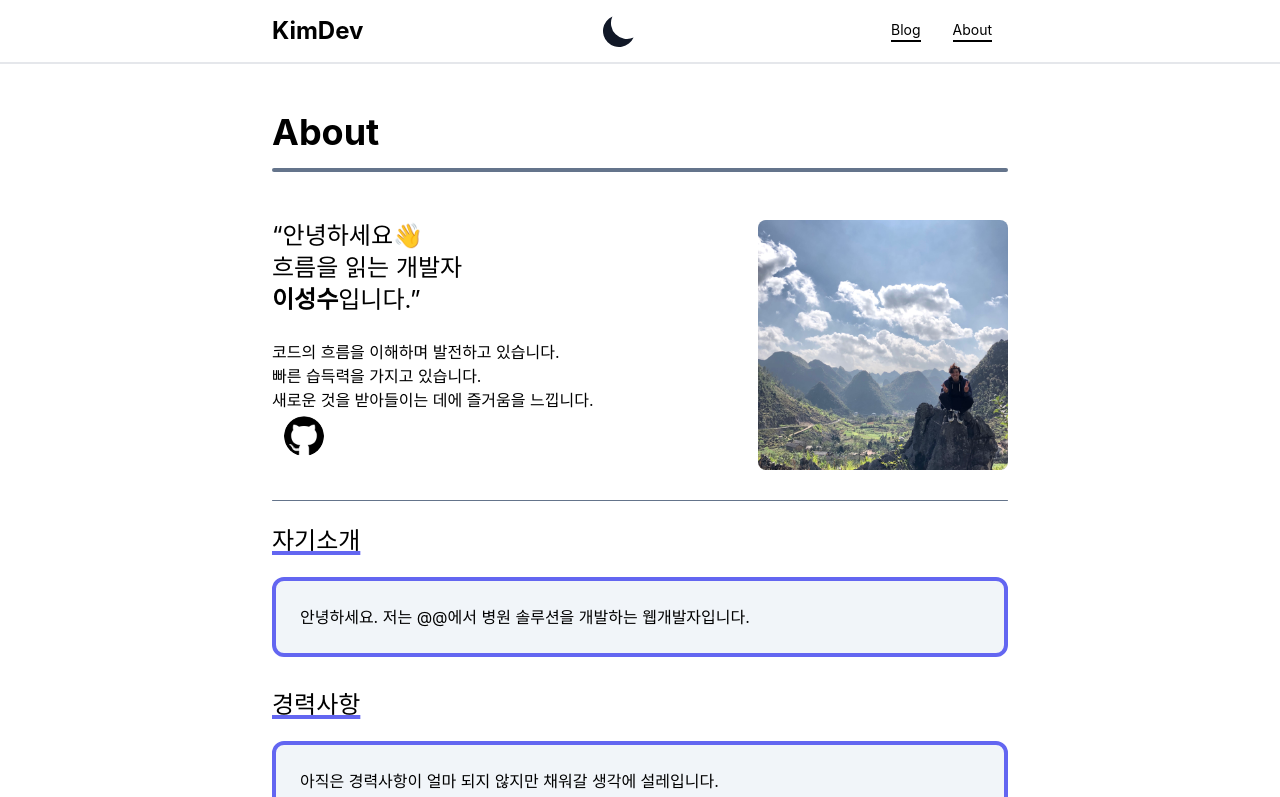
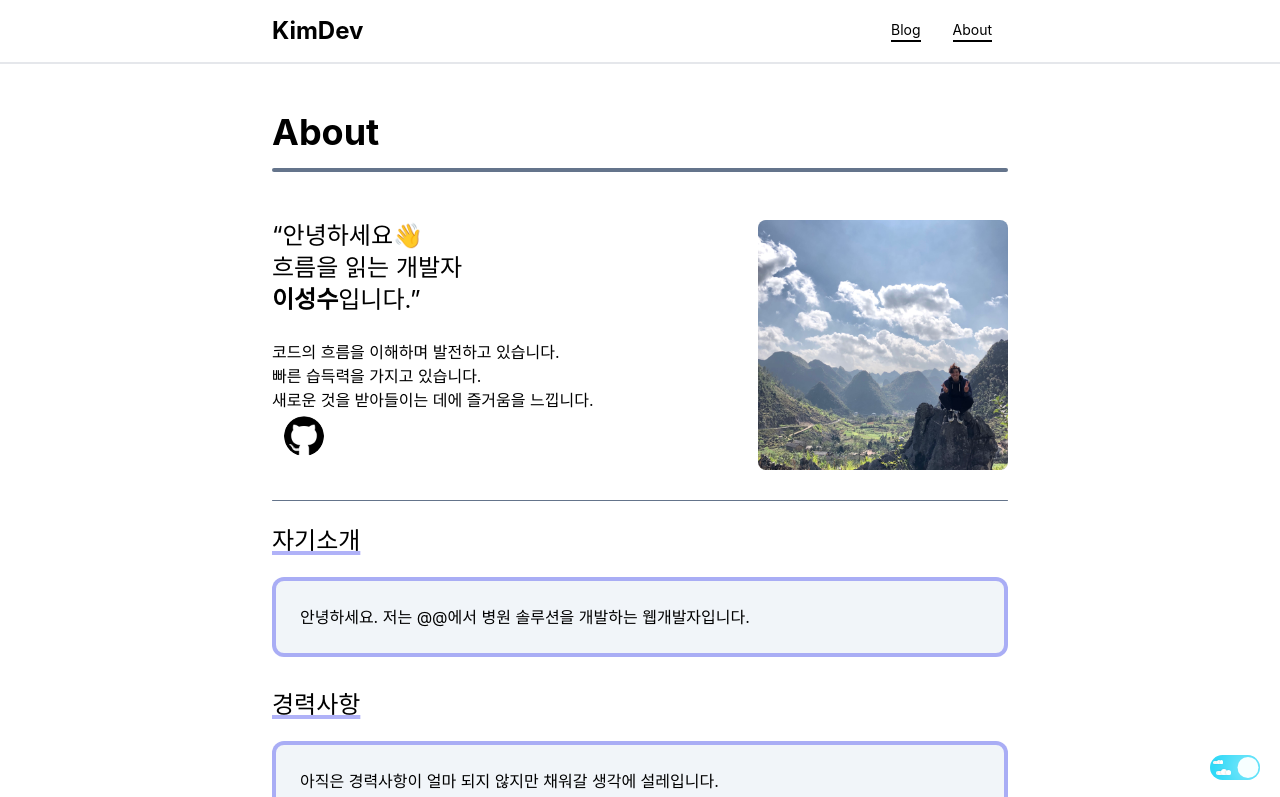
Before and after one commit to seongsoo96/blog, a Next.js app: page /about in a window 1280 px wide. Shown: the top 797 px of the page. Built offline with nearby package versions, Linux system fonts and the light colour scheme.

Commit message:
feat: add dark mode toggle button in navbar.tsx

```diff
--- a/components/navbar.tsx
+++ b/components/navbar.tsx
@@ -1,5 +1,5 @@
 import Link from "next/link";
-import { useState } from "react";
+import { useEffect, useState } from "react";
 import Image from "next/image";
 import githubImg from "../public/github-origin-mark.png";
 import profileImg from "../public/profile.jpeg";
@@ -19,29 +19,100 @@ const profile = [
 ];
 
 export default function Navbar() {
-	const [drop, setDrop] = useState(false);
-	const onClick = () => (drop ? setDrop(false) : setDrop(true));
+	// const [drop, setDrop] = useState(false);
+	// const onClick = () => (drop ? setDrop(false) : setDrop(true));
+	// const { systemTheme, theme, setTheme } = useTheme();
 	const { systemTheme, theme, setTheme } = useTheme();
+	const [mounted, setMounted] = useState(false);
+	const [checked, setChecked] = useState(
+		systemTheme === "dark" ? false : true
+	);
+	useEffect(() => setMounted(true), []);
+	if (!mounted) return null;
 	const renderThemeChanger = () => {
 		const currentTheme = theme === "system" ? systemTheme : theme;
+		return (
+			<>
+				<li>
+					<input
+						type="checkbox"
+						id="hide-checkbox"
+						defaultChecked={checked}
+						onClick={() =>
+							setTheme(currentTheme === "dark" ? "light" : "dark")
+						}
+					/>
+					<label htmlFor="hide-checkbox" className="toggle">
+						<span className="toggle-button">
+							<span className="crater crater-1"></span>
+							<span className="crater crater-2"></span>
+							<span className="crater crater-3"></span>
+							<span className="crater crater-4"></span>
+							<span className="crater crater-5"></span>
+							<span className="crater crater-6"></span>
+							<span className="crater crater-7"></span>
+						</span>
+						<span className="star star-1"></span>
+						<span className="star star-2"></span>
+						<span className="star star-3"></span>
+						<span className="star star-4"></span>
+						<span className="star star-5"></span>
+						<span className="star star-6"></span>
+						<span className="star star-7"></span>
+						<span className="star star-8"></span>
+					</label>
+				</li>
+			</>
 
-		if (currentTheme === "dark") {
-			return (
-				<SunIcon
-					className="w-10 h-10 text-yellow-500"
-					role="button"
-					onClick={() => setTheme("light")}
-				/>
-			);
-		} else {
-			return (
-				<MoonIcon
-					className="w-10 h-10 text-gray-900"
-					role="button"
-					onClick={() => setTheme("dark")}
-				/>
-			);
-		}
+			// <button
+			// 	aria-label="Toggle Dark Mode"
+			// 	type="button"
+			// 	className="p-3 h-12 w-12 order-2 md:order-3 absolute left-2/4 transform -translate-x-2/4 lg:transform-none md:relative md:left-0"
+			// 	onClick={() => setTheme(theme === "dark" ? "light" : "dark")}
+			// >
+			// 	<svg
+			// 		xmlns="http://www.w3.org/2000/svg"
+			// 		viewBox="0 0 24 24"
+			// 		fill="currentColor"
+			// 		stroke="currentColor"
+			// 		className="h-6 w-6 text-gray-800 dark:text-gray-200"
+			// 	>
+			// 		{theme === "dark" ? (
+			// 			<path
+			// 				strokeLinecap="round"
+			// 				strokeLinejoin="round"
+			// 				strokeWidth={2}
+			// 				d="M12 3v1m0 16v1m9-9h-1M4 12H3m15.364 6.364l-.707-.707M6.343 6.343l-.707-.707m12.728 0l-.707.707M6.343 17.657l-.707.707M16 12a4 4 0 11-8 0 4 4 0 018 0z"
+			// 			/>
+			// 		) : (
+			// 			<path
+			// 				strokeLinecap="round"
+			// 				strokeLinejoin="round"
+			// 				strokeWidth={2}
+			// 				d="M20.354 15.354A9 9 0 018.646 3.646 9.003 9.003 0 0012 21a9.003 9.003 0 008.354-5.646z"
+			// 			/>
+			// 		)}
+			// 	</svg>
+			// </button>
+		);
+
+		// if (currentTheme === "dark") {
+		// 	return (
+		// 		<SunIcon
+		// 			className="w-10 h-10 text-yellow-500"
+		// 			role="button"
+		// 			onClick={() => setTheme("light")}
+		// 		/>
+		// 	);
+		// } else {
+		// 	return (
+		// 		<MoonIcon
+		// 			className="w-10 h-10 text-gray-900"
+		// 			role="button"
+		// 			onClick={() => setTheme("dark")}
+		// 		/>
+		// 	);
+		// }
 	};
 
 	return (
@@ -57,7 +128,6 @@ export default function Navbar() {
 							</a>
 						</Link>
 					</div>
-					{renderThemeChanger()}
 					<nav>
 						<ol className="flex text-sm">
 							<Link href="/blog">
@@ -74,6 +144,7 @@ export default function Navbar() {
 									</li>
 								</a>
 							</Link>
+							{renderThemeChanger()}
 						</ol>
 					</nav>
 				</div>
--- a/pages/_app.tsx
+++ b/pages/_app.tsx
@@ -5,7 +5,11 @@ import { ThemeProvider } from "next-themes";
 
 function App({ Component, pageProps }: AppProps) {
 	return (
-		<ThemeProvider enableSystem={true} attribute="class">
+		<ThemeProvider
+			defaultTheme="system"
+			enableSystem={true}
+			attribute="class"
+		>
 			<Layout>
 				<Component {...pageProps} />
 			</Layout>
--- a/styles/globals.css
+++ b/styles/globals.css
@@ -2,24 +2,6 @@
 @tailwind components;
 @tailwind utilities;
 @tailwind variants;
-
-html,
-body {
-	padding: 0;
-	margin: 0;
-	font-family: -apple-system, Nanum Gothic, BlinkMacSystemFont, Segoe UI,
-		Roboto, Oxygen, Ubuntu, Cantarell, Fira Sans, Droid Sans, Helvetica Neue,
-		sans-serif;
-}
-
-a {
-	color: inherit;
-	text-decoration: none;
-}
-
-* {
-	box-sizing: border-box;
-}
 
 @layer base {
 	h1 {
@@ -44,10 +26,10 @@ a {
 		@apply dark:bg-slate-900 dark:text-slate-400;
 	}
 	.about-title {
-		@apply mb-5 underline decoration-4 decoration-indigo-500 dark:decoration-yellow-200;
+		@apply mb-5 underline decoration-4 decoration-indigo-500/50 dark:decoration-yellow-200/50;
 	}
 	article {
-		@apply mb-8 md:flex border-4 border-indigo-500 dark:border-yellow-200 bg-slate-100 rounded-xl p-8 md:p-0 dark:bg-slate-800;
+		@apply mb-8 md:flex border-4 border-indigo-500/50 dark:border-yellow-200/50 bg-slate-100 rounded-xl p-8 md:p-0 dark:bg-slate-800;
 	}
 	article .content {
 		@apply md:p-6 text-center md:text-left space-y-4;
@@ -59,3 +41,317 @@ a {
 		@apply bg-blue-500 hover:bg-blue-700 text-white font-bold py-2 px-4 rounded;
 	}
 }
+
+html,
+body {
+	padding: 0;
+	margin: 0;
+	font-family: -apple-system, Nanum Gothic, BlinkMacSystemFont, Segoe UI,
+		Roboto, Oxygen, Ubuntu, Cantarell, Fira Sans, Droid Sans, Helvetica Neue,
+		sans-serif;
+}
+
+a {
+	color: inherit;
+	text-decoration: none;
+}
+
+* {
+	box-sizing: border-box;
+}
+
+#hide-checkbox {
+	opacity: 0;
+	height: 0;
+	width: 0;
+}
+
+.toggle {
+	position: fixed;
+	bottom: 20px;
+	right: 20px;
+	cursor: pointer;
+	display: inline-block;
+	width: 50px;
+	height: 25px;
+	background: #211042;
+	border-radius: 50px;
+	transition: 500ms;
+	overflow: hidden;
+}
+
+.toggle-button {
+	position: absolute;
+	display: inline-block;
+	top: 1.75px;
+	left: 1.5px;
+	width: 21.5px;
+	height: 21.5px;
+	border-radius: 50%;
+	background: #faeaf1;
+	overflow: hidden;
+	box-shadow: 0 0 35px 4px rgba(255, 255, 255);
+	transition: all 500ms ease-out;
+}
+
+.crater {
+	position: absolute;
+	display: inline-block;
+	background: #faeaf1;
+	border-radius: 50%;
+	transition: 500ms;
+}
+
+.crater-1 {
+	background: #fffff9;
+	width: 21.5px;
+	height: 21.5px;
+	left: 2.5px;
+	bottom: 2.5px;
+}
+
+.crater-2 {
+	width: 5px;
+	height: 5px;
+	top: -1.75px;
+	left: 11px;
+}
+
+.crater-3 {
+	width: 4px;
+	height: 4px;
+	top: 5px;
+	right: -1px;
+}
+
+.crater-4 {
+	width: 2.5px;
+	height: 2.5px;
+	top: 6px;
+	left: 7.5px;
+}
+
+.crater-5 {
+	width: 3.75px;
+	height: 3.75px;
+	top: 10px;
+	left: 12px;
+}
+
+.crater-6 {
+	width: 2.5px;
+	height: 2.5px;
+	top: 12px;
+	left: 5px;
+}
+
+.crater-7 {
+	width: 3px;
+	height: 3px;
+	bottom: 1.25px;
+	left: 8.75px;
+}
+
+.star {
+	position: absolute;
+	display: inline-block;
+	border-radius: 50%;
+	background: #fff;
+	box-shadow: 0.5px 0 1px 1px rgba(255, 255, 255);
+}
+
+.star-1 {
+	width: 1.5px;
+	height: 1.5px;
+	right: 22.5px;
+	bottom: 10px;
+}
+
+.star-2 {
+	width: 2px;
+	height: 2px;
+	right: 17.5px;
+	top: 2.5px;
+}
+
+.star-3 {
+	width: 1.25px;
+	height: 1.25px;
+	right: 15px;
+	bottom: 3.75px;
+}
+
+.star-4 {
+	width: 0.75px;
+	height: 0.75px;
+	right: 10px;
+	bottom: 12.5px;
+}
+
+.star-5 {
+	width: 1px;
+	height: 1px;
+	right: 2.5px;
+	bottom: 8.75px;
+}
+
+.star-6,
+.star-7,
+.star-8 {
+	width: 2.5px;
+	height: 0.5px;
+	border-radius: 2px;
+	transform: rotate(-45deg);
+	box-shadow: 5px 0px 4px 1px #fff;
+	animation-name: travel;
+	animation-duration: 1.5s;
+	animation-timing-function: ease-out;
+	animation-iteration-count: infinite;
+}
+
+.star-6 {
+	right: 7.5px;
+	bottom: 7.5px;
+	animation-delay: -2s;
+}
+
+.star-7 {
+	right: 12.5px;
+	bottom: 15px;
+}
+
+.star-8 {
+	right: 22.5px;
+	top: 2.5px;
+	animation-delay: -4s;
+}
+
+@keyframes travel {
+	0% {
+		transform: rotate(-45deg) translateX(60px);
+	}
+
+	50% {
+		transform: rotate(-45deg) translateX(-20px);
+		box-shadow: 5px 0px 6px 1px #fff;
+	}
+
+	100% {
+		transform: rotate(-45deg) translateX(-30px);
+		width: 2px;
+		height: 2px;
+		opacity: 0;
+		box-shadow: none;
+	}
+}
+
+#hide-checkbox:checked + .toggle {
+	background: #24d7f7;
+}
+
+#hide-checkbox:checked + .toggle .toggle-button {
+	background: #f7ffff;
+	transform: translateX(25.5px);
+	box-shadow: 0 0 35px 5px rgba(255, 255, 255);
+}
+
+#hide-checkbox:checked + .toggle .toggle-button .crater {
+	transform: rotate(-45deg) translateX(17.5px);
+}
+
+#hide-checkbox:checked + .toggle .star {
+	animation: move 2s infinite;
+	transform: none;
+	box-shadow: none;
+}
+
+#hide-checkbox:checked + .toggle .star-1 {
+	width: 10px;
+	height: 2.5px;
+	border-radius: 10px;
+	background: #fff;
+	left: 5px;
+	top: 6.25px;
+	box-shadow: none;
+}
+
+#hide-checkbox:checked + .toggle .star-2 {
+	width: 3px;
+	height: 3px;
+	background: #fff;
+	left: 6.5px;
+	top: 5.75px;
+	box-shadow: -1px 0 2px 0 rgba(0, 0, 0, 0.1);
+}
+
+#hide-checkbox:checked + .toggle .star-3 {
+	width: 4px;
+	height: 4px;
+	background: #fff;
+	left: 8.75px;
+	top: 4.75px;
+	box-shadow: -1px 0 2px 0 rgba(0, 0, 0, 0.1);
+}
+
+#hide-checkbox:checked + .toggle .star-4 {
+	width: 3.5px;
+	height: 3.5px;
+	background: #fff;
+	left: 11.5px;
+	top: 5.25px;
+	box-shadow: -1px 0 2px 0 rgba(0, 0, 0, 0.1);
+}
+
+#hide-checkbox:checked + .toggle .star-5 {
+	width: 15px;
+	height: 3.75px;
+	border-radius: 15px;
+	background: #fff;
+	left: 7.5px;
+	bottom: 5px;
+	box-shadow: none;
+}
+
+#hide-checkbox:checked + .toggle .star-6 {
+	width: 4.5px;
+	height: 4.5px;
+	background: #fff;
+	border-radius: 50%;
+	left: 9.5px;
+	bottom: 5px;
+	box-shadow: -1px 0 2px 0 rgba(0, 0, 0, 0.1);
+}
+
+#hide-checkbox:checked + .toggle .star-7 {
+	width: 6px;
+	height: 6px;
+	background: #fff;
+	border-radius: 50%;
+	left: 13px;
+	bottom: 5px;
+	box-shadow: -1px 0 2px 0 rgba(0, 0, 0, 0.1);
+}
+
+#hide-checkbox:checked + .toggle .star-8 {
+	width: 5.25px;
+	height: 5.25px;
+	background: #fff;
+	border-radius: 50%;
+	left: 17.5px;
+	top: 14.75px;
+	box-shadow: -1px 0 2px 0 rgba(0, 0, 0, 0.1);
+}
+
+@keyframes move {
+	0% {
+		transform: none;
+	}
+
+	25% {
+		transform: translateX(2px);
+	}
+
+	100% {
+		transform: translateX(-2px);
+	}
+}
```
